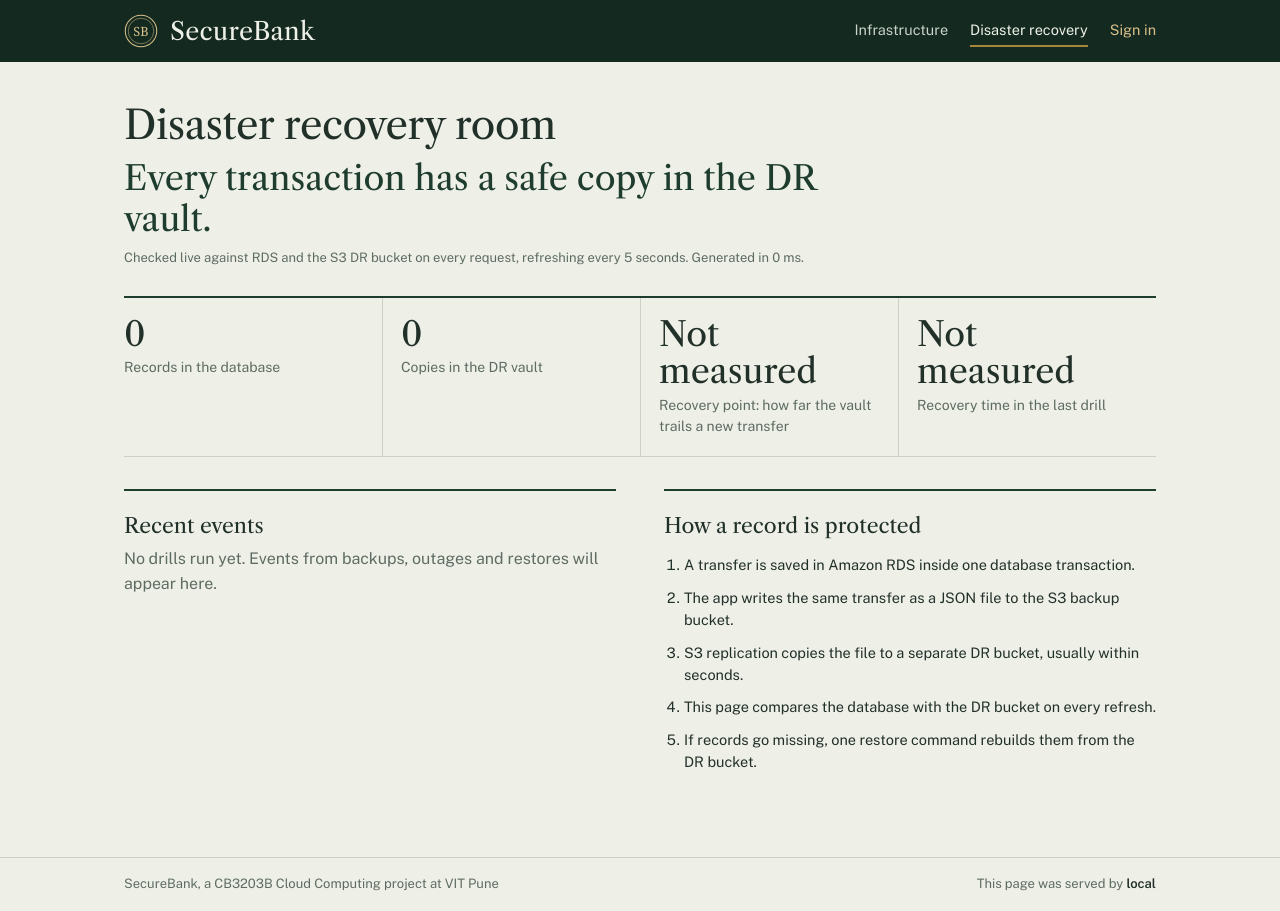
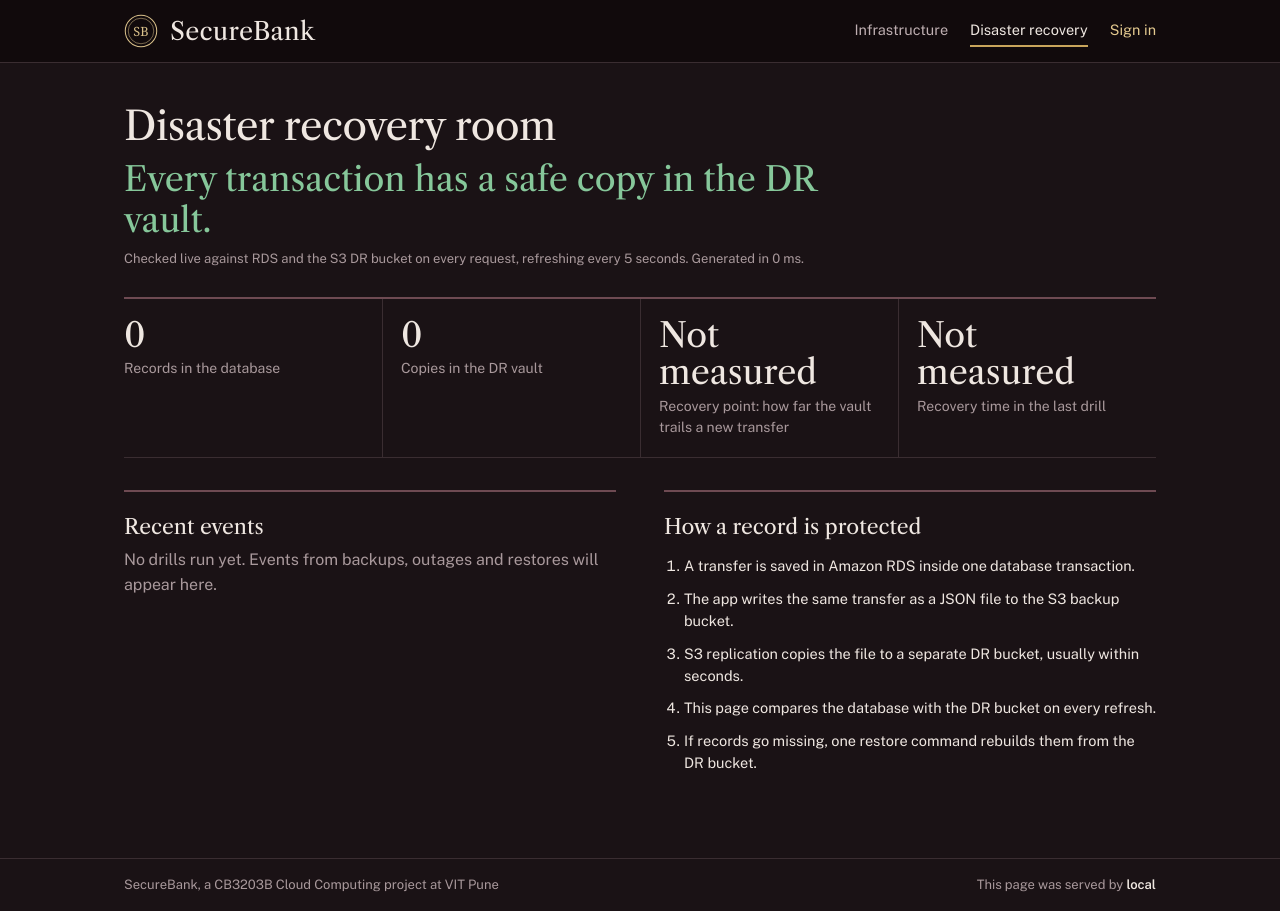
Before and after one commit to akshata1412/securebank, a Flask app: page /dr in a window 1280 px wide. Run offline with Flask 3, Linux system fonts and the light colour scheme; data that the repository does not hold is empty; some web fonts are replaced.

Commit message:
Switch to a dark maroon theme
Wine-black page, maroon passbook cover, gold accents and ivory type;
the S3 status page uses the same palette.

Co-Authored-By: Claude Opus 5.5 <noreply@anthropic.com>
Claude-Session: https://claude.ai/code/session_01Mv8w5AnYfk7Gsv5vWtT937

```diff
--- a/app/static/style.css
+++ b/app/static/style.css
@@ -1,18 +1,24 @@
 /* SecureBank: a private-bank passbook, not a dashboard kit.
-   Forest green + brass on cool sage paper; Libre Caslon for money and headings, Public Sans for everything else. */
+   Dark mode: wine-black page, maroon passbook cover, gold accents, ivory type.
+   Libre Caslon for money and headings, Public Sans for everything else. */
 :root {
-  --forest: #1F3D2F;
-  --pine: #142A20;
-  --paper: #EEF0E7;
-  --sheet: #F8F9F3;
-  --brass: #A8843A;
-  --brass-light: #D9C08A;
-  --ink: #22302A;
-  --muted: #5E6B63;
-  --rule: #CBD1C3;
-  --debit: #9B2C2C;
-  --credit: #2F6B3F;
-  --alert-bg: #F6E3DF;
+  color-scheme: dark;
+  --forest: #7A2638;       /* brand maroon: passbook cover, buttons */
+  --forest-hover: #8E2E43;
+  --pine: #110A0C;         /* masthead */
+  --paper: #1A1215;        /* page */
+  --sheet: #231A1D;        /* panels */
+  --line-strong: #6E4A52;  /* section rules */
+  --brass: #C9A55C;
+  --brass-light: #E3C98F;
+  --ink: #EFE7E1;
+  --muted: #A9999C;
+  --soft: #D8C6C9;         /* secondary text on maroon */
+  --rule: #3A2D31;
+  --debit: #E8857F;
+  --credit: #86C79A;
+  --alert-bg: #3A1D20;
+  --ok-bg: #1E2A22;
   --serif: 'Libre Caslon Text', Georgia, serif;
   --display: 'Libre Caslon Display', 'Libre Caslon Text', Georgia, serif;
   --sans: 'Public Sans', system-ui, sans-serif;
@@ -21,20 +27,20 @@
 * { box-sizing: border-box; margin: 0; padding: 0; }
 html { -webkit-text-size-adjust: 100%; }
 body { background: var(--paper); color: var(--ink); font: 400 16px/1.55 var(--sans); min-height: 100vh; display: flex; flex-direction: column; }
-a { color: var(--forest); text-underline-offset: 3px; }
+a { color: var(--brass-light); text-underline-offset: 3px; }
 a:focus-visible, button:focus-visible, input:focus-visible, select:focus-visible { outline: 3px solid var(--brass); outline-offset: 2px; }
 .num { font-family: var(--serif); font-variant-numeric: lining-nums tabular-nums; }
 
 /* ---- masthead ---- */
-.masthead { background: var(--pine); color: var(--paper); }
+.masthead { background: var(--pine); color: var(--ink); border-bottom: 1px solid var(--rule); }
 .masthead-in { max-width: 1080px; margin: 0 auto; padding: 14px 24px; display: flex; align-items: center; justify-content: space-between; gap: 24px; flex-wrap: wrap; }
-.brand { display: flex; align-items: center; gap: 12px; color: var(--paper); text-decoration: none; }
+.brand { display: flex; align-items: center; gap: 12px; color: var(--ink); text-decoration: none; }
 .brand svg { flex: none; }
 .brand b { font: 400 25px/1 var(--display); letter-spacing: .01em; }
 .nav { display: flex; gap: 22px; flex-wrap: wrap; font-size: 14.5px; }
-.nav a { color: #C9D3C8; text-decoration: none; padding: 4px 0; border-bottom: 2px solid transparent; }
-.nav a:hover { color: var(--paper); }
-.nav a[aria-current] { color: var(--paper); border-bottom-color: var(--brass); }
+.nav a { color: #BFAFB2; text-decoration: none; padding: 4px 0; border-bottom: 2px solid transparent; }
+.nav a:hover { color: var(--ink); }
+.nav a[aria-current] { color: var(--ink); border-bottom-color: var(--brass); }
 .nav .out { color: var(--brass-light); }
 
 main { flex: 1; width: 100%; max-width: 1080px; margin: 0 auto; padding: 40px 24px 56px; }
@@ -115,10 +121,10 @@ input, select { width: 100%; font: 400 16px var(--sans); color: var(--ink); back
 
 /* ---- registers: infrastructure + DR ---- */
 .status-line { font: 400 34px/1.2 var(--serif); max-width: 34ch; margin: 10px 0 8px; }
-.status-line.good { color: var(--forest); }
+.status-line.good { color: var(--credit); }
 .status-line.bad { color: var(--debit); }
 .register { display: grid; grid-template-columns: 1fr 1fr; gap: 0 48px; margin-top: 32px; }
-.reg { padding: 22px 0; border-top: 2px solid var(--forest); }
+.reg { padding: 22px 0; border-top: 2px solid var(--line-strong); }
 .reg-head { display: flex; justify-content: space-between; align-items: baseline; gap: 12px; margin-bottom: 8px; }
 .reg-head h2 { font-size: 21px; }
 .state { font-size: 13.5px; font-weight: 600; white-space: nowrap; }
@@ -130,7 +136,7 @@ input, select { width: 100%; font: 400 16px var(--sans); color: var(--ink); back
 .rows dt { color: var(--muted); padding: 7px 0; border-bottom: 1px solid var(--rule); }
 .rows dd { text-align: right; padding: 7px 0 7px 16px; border-bottom: 1px solid var(--rule); overflow-wrap: anywhere; }
 .err { color: var(--debit); font-size: 14px; }
-.figures { display: grid; grid-template-columns: repeat(4, 1fr); margin-top: 28px; border-top: 2px solid var(--forest); border-bottom: 1px solid var(--rule); }
+.figures { display: grid; grid-template-columns: repeat(4, 1fr); margin-top: 28px; border-top: 2px solid var(--line-strong); border-bottom: 1px solid var(--rule); }
 .figure { padding: 18px 18px 18px 0; }
 .figure + .figure { padding-left: 18px; border-left: 1px solid var(--rule); }
 .figure .v { font: 400 34px/1.1 var(--serif); font-variant-numeric: lining-nums; }
```
Also changed, not shown: other parts of app/static/style.css (+18 -18 lines).
